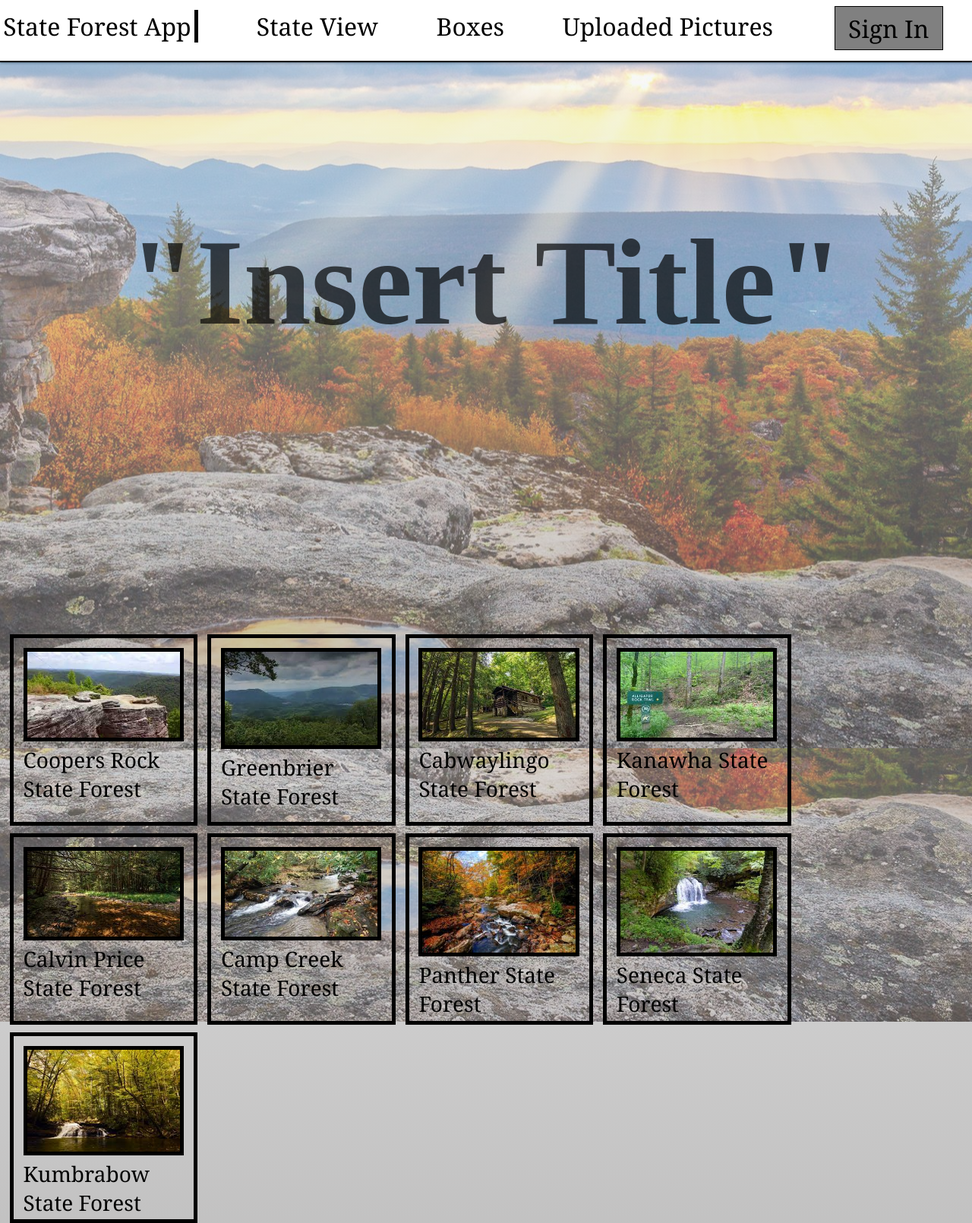
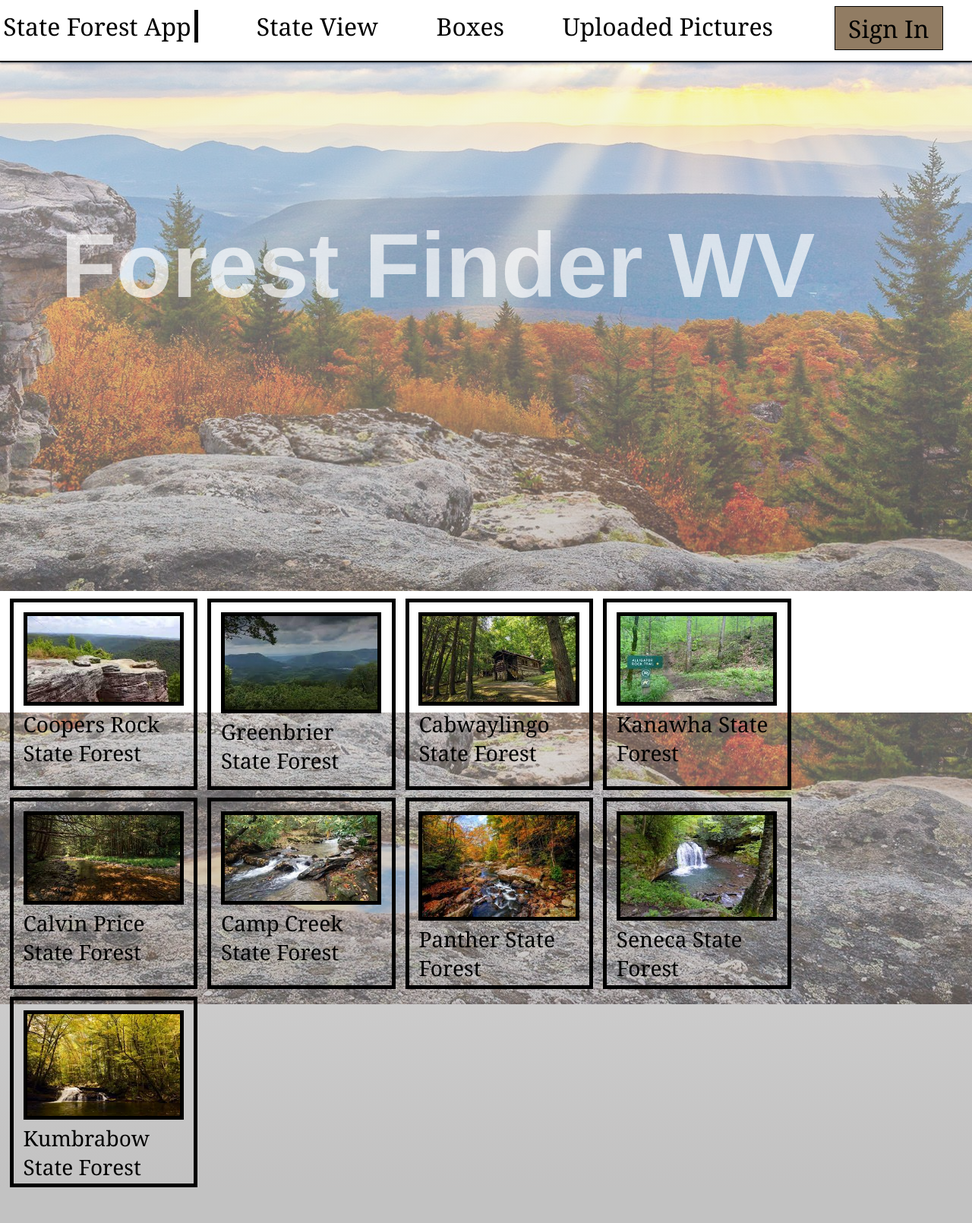
Before and after one commit to Lcs-Knsk/CAC-2022, a Flask app: page /info in a window 1280 px wide. Shown: the whole page at 76% size. After the commit the page ends 1563 px from the top, so only its background shows below. Run offline with Flask 2, Linux system fonts and the light colour scheme.

Commit message:
css stuff for info page

```diff
--- a/website/static/CSS/Info.css
+++ b/website/static/CSS/Info.css
@@ -12,6 +12,7 @@
     z-index: 9999;
     top: 0;
     right: 0;
+
 }
 
 #Title{
@@ -52,29 +53,30 @@
     border: 1px solid black;
     padding: .5%;
     margin-top: .65%;
-    background-color: gray;
+    background-color: #917c63;
 
     transition-duration: 150ms;
 }
 
 #SignIn:hover{
-    background-color: rgb(103, 103, 103);
+    background-color: #a9947b;
 }
 
 
 #WelcomeTitle{
-    font-size: 20vh;
+    font-size: 15vh;
     z-index: 999;
-    color: rgba(0, 0, 0, 0.682);
-    text-align: center;
-    padding: 35vh 0vh 45vh 0vh;
+    color: rgba(255, 255, 255, 0.682);
+    text-align: left;
+    padding: 35vh 0vh 45vh 10vh;
     margin: 0px;
-
+    font-family: sans-serif;
 
 }
 
 #BoxContainer{
     padding-bottom: 20vh;
+    background-color: white;
 }
 
 
--- a/website/templates/Info.html
+++ b/website/templates/Info.html
@@ -29,7 +29,7 @@
         <!--Keeps background image on the screen-->
 
 
-        <h3 id="WelcomeTitle">"Insert Title"</h3>
+        <h3 id="WelcomeTitle">Forest Finder WV</h3>
 
 
         <!--Starts making all of the state park boxes-->
```
